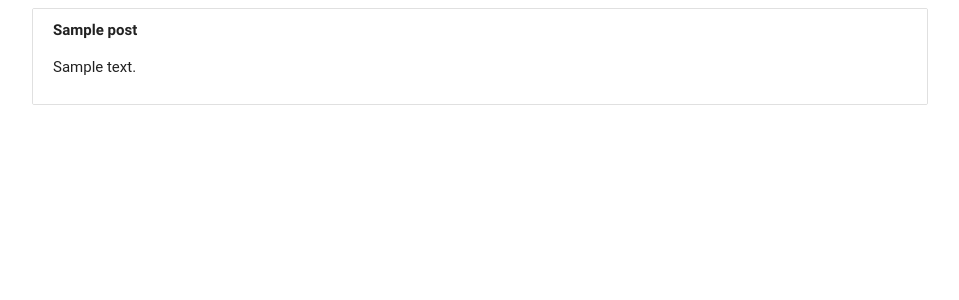
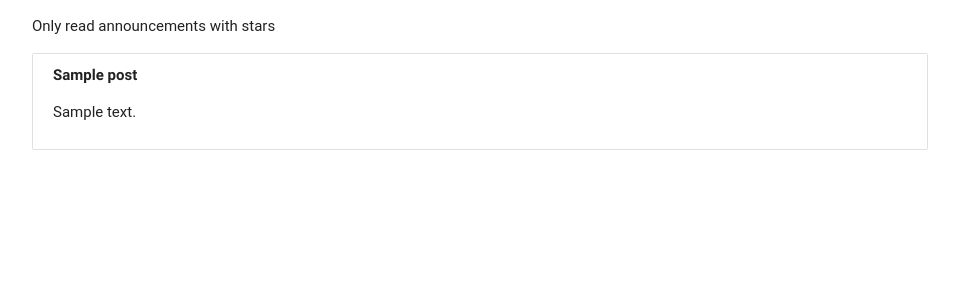
Before and after one commit to jQwotos/webnouncements, a Python web app: template templates/display/print.html in a window 1280 px wide. Shown: the top 300 px of the page, without its empty margins (160-1119 px from the left). Run offline with Jinja, Linux system fonts and the light colour scheme; the template is opened without the code that fills it: most values are stand-ins (such as "Sample title", 1, 10 or a date in 2020); some libraries are stand-ins or nearby versions; some web fonts are replaced.

Commit message:
added message on print view

```diff
--- a/templates/display/print.html
+++ b/templates/display/print.html
@@ -3,6 +3,9 @@
   <body>
     {% include '_includes/head.html' %}
     <div class="container">
+      <p>
+        Only read announcements with stars
+      </p>
       <ul class="collection">
         {% for post in posts %}
         <li class="collection-item">
```
